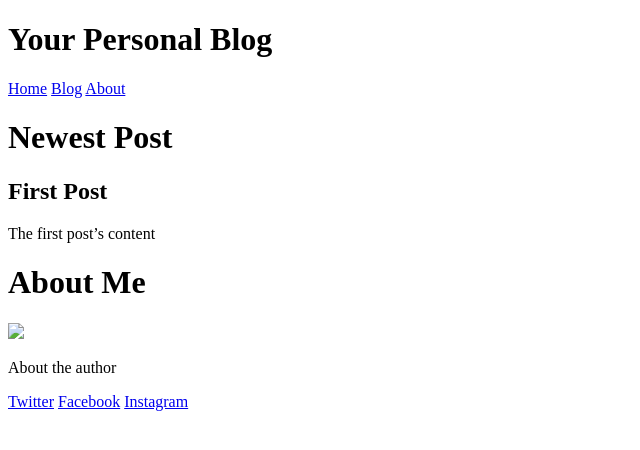
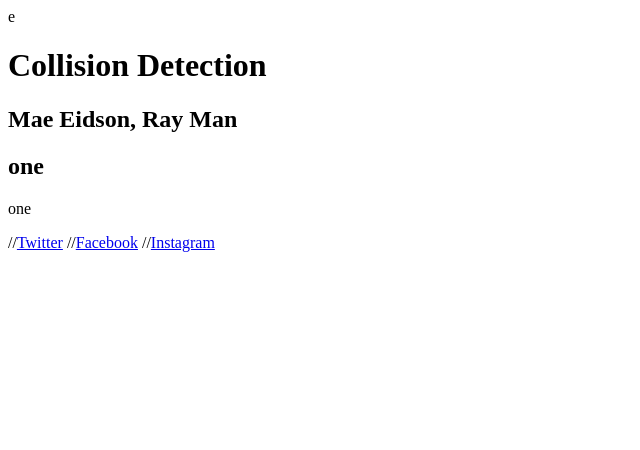
Before and after one commit to alouvr/418proj, a plain HTML site: page index.html in a window 1280 px wide. Shown: the whole page, without its empty margins (0-640 px from the left). Drawn offline with Linux system fonts and the light colour scheme.

Commit message:
Update index.html

```diff
--- a/index.html
+++ b/index.html
@@ -1,37 +1,23 @@
-<!DOCTYPE html>
+e<!DOCTYPE html>
 <html>
    <head>
-      <title>Personal Blog</title>
-      </head>
+      <title>Collision Detection</title>
+   </head>
    <body>
       <header>
-      <h1>Your Personal Blog</h1>
-      <nav>
-         <a href=”domain.tld/home”>Home</a>
-         <a href=”domain.tld/blog”>Blog</a>
-         <a href=”domain.tld/about”>About</a>
-      </nav>
+         <h1>Collision Detection</h1>
+         <h2>Mae Eidson, Ray Man</h2>
       </header>
       <main>
          <div class=”row">
-            <div class=”post-text-box”>
-               <h1>Newest Post</h1>
-               <section>
-                  <h1>First Post</h1>
-                  <p>The first post’s content</p>
-               </section>
-            </div>
-            <div class=”profile”>
-               <h1>About Me</h1>
-               <img src=”profile-picture.png”>
-               <p>About the author</p>
-            </div>
+            <h2>one</h2>
+            <p>one</p>
          </div>
       </main>
       <footer>
-         <a href=”twitter.com/author”>Twitter</a>
-         <a href=”facebook.com/author”>Facebook</a>
-         <a href=”instagram.com/author”>Instagram</a>
+         //<a href=”twitter.com/author”>Twitter</a>
+         //<a href=”facebook.com/author”>Facebook</a>
+         //<a href=”instagram.com/author”>Instagram</a>
       </footer>
     </body>
 </html>
```
